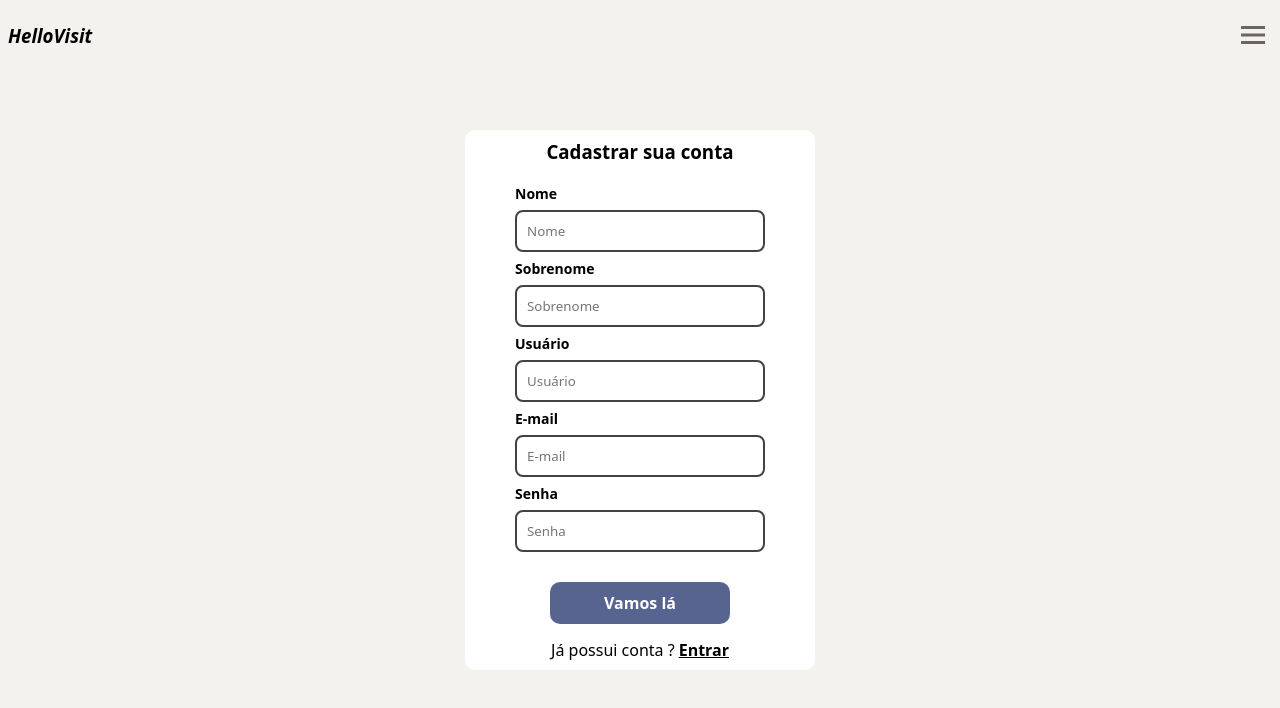
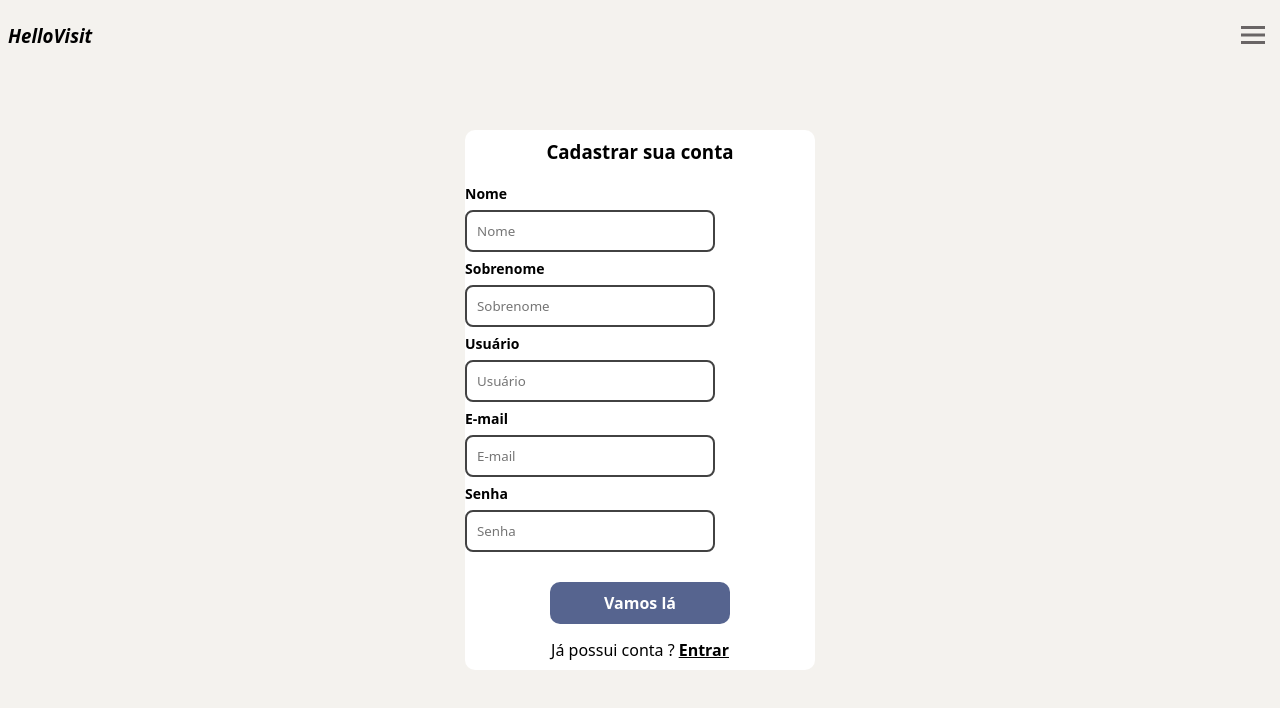
Before and after one commit to Ryanluc7reis/visit-card, a Next.js app: page /signup in a window 1280 px wide. Shown: the top 708 px of the page. Built offline with nearby package versions, Linux system fonts and the light colour scheme; no server answers.

Commit message:
Ajustando css de link em EditLink

```diff
--- a/src/components/form/Input.jsx
+++ b/src/components/form/Input.jsx
@@ -5,6 +5,7 @@ import { useTheme } from "@/context/ContextTheme";
 const InputContainer = styled.div`
   display: flex;
   flex-direction: column;
+  width: 100%;
 `;
 const StyledLabel = styled.p`
   font-weight: bold;
--- a/src/components/links/EditLink.jsx
+++ b/src/components/links/EditLink.jsx
@@ -28,7 +28,7 @@ const Form = styled.form`
 const InputAlt = styled(Input)`
   background: transparent;
   border: none;
-  width: 165px;
+
   border-bottom: 1px solid
     ${(props) => (props.isDark ? props.theme.textDark : "#696565")};
   color: ${(props) =>
```
